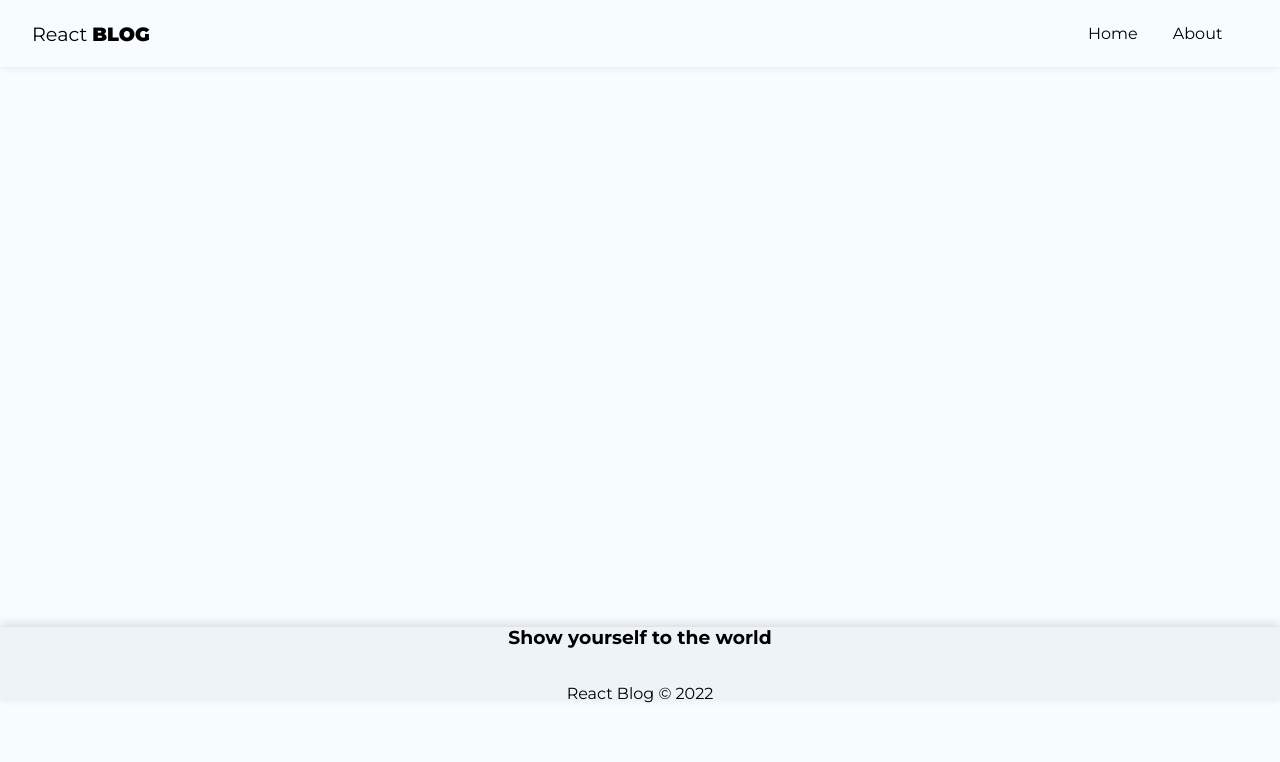
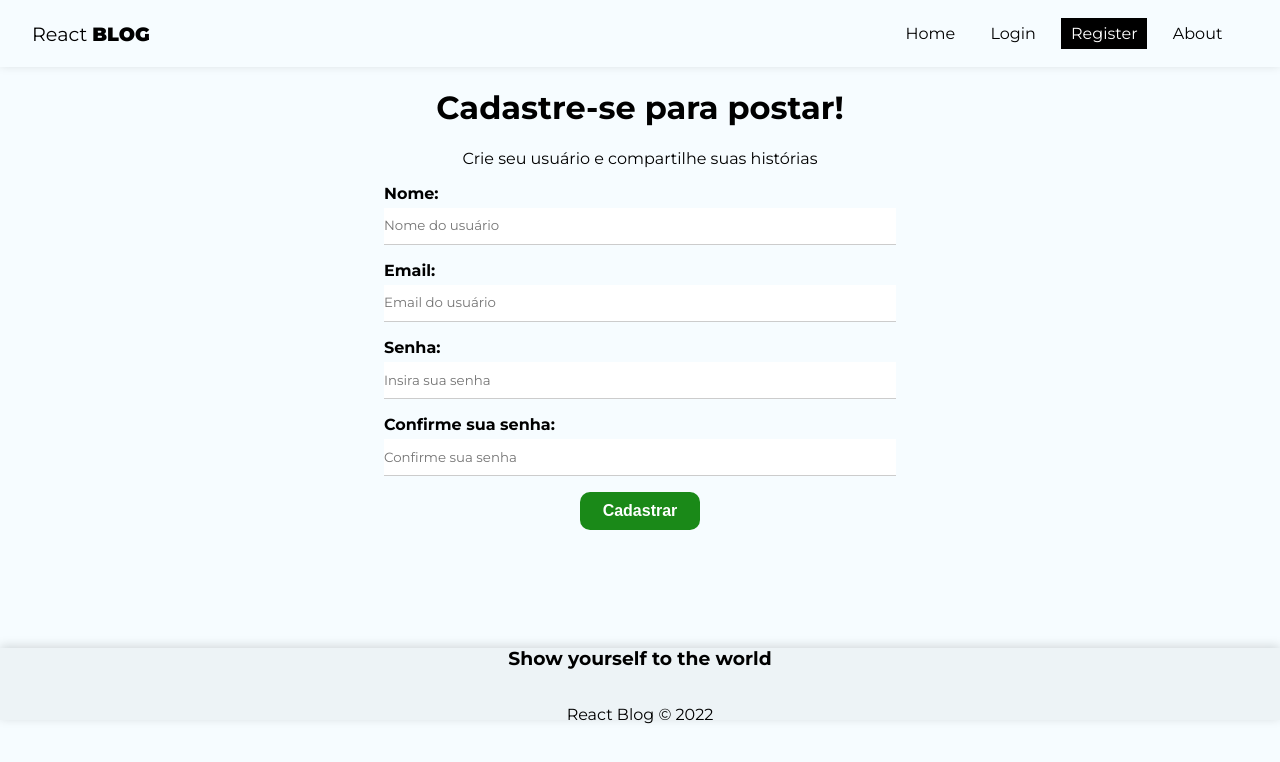
Before and after one commit to GustBitencourt/ReactBlog, a React (Vite) app: page /register in a window 1280 px wide. Shown: the top 762 px of the page. Built offline with nearby package versions, Linux system fonts and the light colour scheme.

Commit message:
congiguracoes de CSS global, estrutura, estilo e logica inicial de cadastro

```diff
--- a/src/App.jsx
+++ b/src/App.jsx
@@ -2,6 +2,8 @@ import { BrowserRouter, Routes, Route } from "react-router-dom";
 
 import { Home } from "./pages/Home";
 import { About } from "./pages/About";
+import { Login } from "./pages/Login";
+import { Cadastro } from "./pages/Cadastro";
 
 import { Header } from "./components/Header";
 import { Footer } from "./components/Footer";
@@ -17,6 +19,8 @@ function App() {
           <Routes>
             <Route path="/" element={<Home />} />
             <Route path="/about" element={<About />} />
+            <Route path="/login" element={<Login />} />
+            <Route path="/register" element={<Cadastro />} />
           </Routes>
         </div>
         <Footer />
--- a/src/components/Header/index.jsx
+++ b/src/components/Header/index.jsx
@@ -1,6 +1,6 @@
-import { NavLink } from 'react-router-dom';
+import { NavLink } from "react-router-dom";
 
-import styles from './style.module.css';
+import styles from "./style.module.css";
 
 export const Header = () => {
   return (
@@ -11,13 +11,38 @@ export const Header = () => {
 
       <ul className={styles.links_list}>
         <li>
-                    <NavLink to="/" className={({ isActive }) => (isActive ? styles.active : '')} >Home</NavLink>
+          <NavLink
+            to="/"
+            className={({ isActive }) => (isActive ? styles.active : "")}
+          >
+            Home
+          </NavLink>
         </li>
         <li>
-                    <NavLink to="/about" className={({ isActive }) => (isActive ? styles.active : '')} >About</NavLink>
+          <NavLink
+            to="/login"
+            className={({ isActive }) => (isActive ? styles.active : "")}
+          >
+            Login
+          </NavLink>
+        </li>
+        <li>
+          <NavLink
+            to="/register"
+            className={({ isActive }) => (isActive ? styles.active : "")}
+          >
+            Register
+          </NavLink>
+        </li>
+        <li>
+          <NavLink
+            to="/about"
+            className={({ isActive }) => (isActive ? styles.active : "")}
+          >
+            About
+          </NavLink>
         </li>
       </ul>
-
     </nav>
-  )
-}
+  );
+};
--- a/src/index.css
+++ b/src/index.css
@@ -31,3 +31,80 @@ a:hover,
 nav button:hover {
   color: #bbb;
 }
+
+/* Form */
+form {
+  max-width: 40%;
+  margin: 0 auto;
+}
+
+label {
+  display: flex;
+  flex-direction: column;
+  margin-bottom: 1em;
+}
+
+label span {
+  margin-bottom: .3em;
+  font-weight: bold;
+  text-align: left;
+}
+
+input,
+textarea {
+  box-sizing: border-box;
+  border: none;
+  border-bottom: 1px solid #ccc;
+  padding: .8em 0;
+}
+
+.btn {
+  background-color: #1A8918;
+  color: #fff;
+  text-align: center;
+  cursor: pointer;
+  border-radius: 10px;
+  width: 7.5rem;
+  font-weight: bold;
+  border: none;
+  padding: 0.625rem 0.9375rem;
+  font-size: 1em;
+}
+
+.btn.btn-dark {
+  background-color: #000;
+  border-radius: 0;
+}
+
+.btn.btn-outline {
+  background-color: transparent;
+  border-radius: 0;
+  color: #000;
+  border: 1px solid #000;
+  padding: 0.4375rem 1.875rem;
+}
+
+.btn:hover {
+  background-color: #0F730C;
+  color: #fff;
+}
+
+.btn.btn-outline:hover {
+  background-color: #000;
+}
+
+.btn.btn-danger:hover {
+  background-color: #DC3545;
+}
+
+button[disabled] {
+  background-color: #AAA;
+}
+
+.container .error {
+  color: #721C24;
+  background-color: #f8d7da;
+  border: 1px solid #f5c6cb;
+  padding: 0.3125rem;
+  border-radius: 5px;
+}
--- /dev/null
+++ b/src/pages/Cadastro/index.tsx
@@ -0,0 +1,91 @@
+import { useState, useEffect } from 'react';
+import styles from './styles.module.css';
+
+export const Cadastro = () => {
+  const [displayName, setDisplayNome] = useState('');
+  const [email, setEmail] = useState('');
+  const [password, setPassword] = useState('');
+  const [confirmPassword, setConfirmPassword] = useState('');
+  const [error, setError] = useState('');
+
+  const handleSubmit = (event) => {
+    event.preventDefault();
+
+    setError('');
+
+    const user = {
+      displayName,
+      email,
+      password,
+    }
+
+    if (password !== confirmPassword) {
+      setError('As senhas não conferem');
+      return;
+    }
+
+    console.log('user', user);
+  }
+
+  return (
+    <div className={styles.register}>
+        <h1>Cadastre-se para postar!</h1>
+        <p>Crie seu usuário e compartilhe suas histórias</p>
+        <form onSubmit={handleSubmit}>
+          <label>
+            <span>Nome:</span>
+            <input
+              type="text"
+              name="displayName"
+              placeholder="Nome do usuário"
+              value={displayName}
+              onChange={(event) => setDisplayNome(event.target.value)}
+              required
+            />
+          </label>
+
+          <label>
+            <span>Email:</span>
+            <input
+              type="email"
+              name="email"
+              placeholder="Email do usuário"
+              value={email}
+              onChange={(event) => setEmail(event.target.value)}
+              required
+            />
+          </label>
+
+          <label>
+            <span>Senha:</span>
+            <input
+              type="password"
+              name="password"
+              placeholder="Insira sua senha"
+              value={password}
+              onChange={(event) => setPassword(event.target.value)}
+              required
+            />
+          </label>
+
+          <label>
+            <span>Confirme sua senha:</span>
+            <input
+              type="password"
+              name="confirmPassword"
+              placeholder="Confirme sua senha"
+              value={confirmPassword}
+              onChange={(event) => setConfirmPassword(event.target.value)}
+              required
+            />
+          </label>
+
+          <button className='btn'>Cadastrar</button>
+
+          {
+            error && <p className='error'>{error}</p>
+          }
+        </form>
+    </div>
+  )
+}
--- /dev/null
+++ b/src/pages/Cadastro/styles.module.css
@@ -0,0 +1,7 @@
+.register {
+    text-align: center;
+}
+
+.resgister p {
+
+}
--- /dev/null
+++ b/src/pages/Login/index.tsx
@@ -0,0 +1,7 @@
+export const Login = () => {
+  return (
+    <div>
+      <h2>Login</h2>
+    </div>
+  )
+}
```
Also changed, not shown: src/pages/Login/styles.module.css (added). Lines whose indentation alone changed are shown as unchanged.
